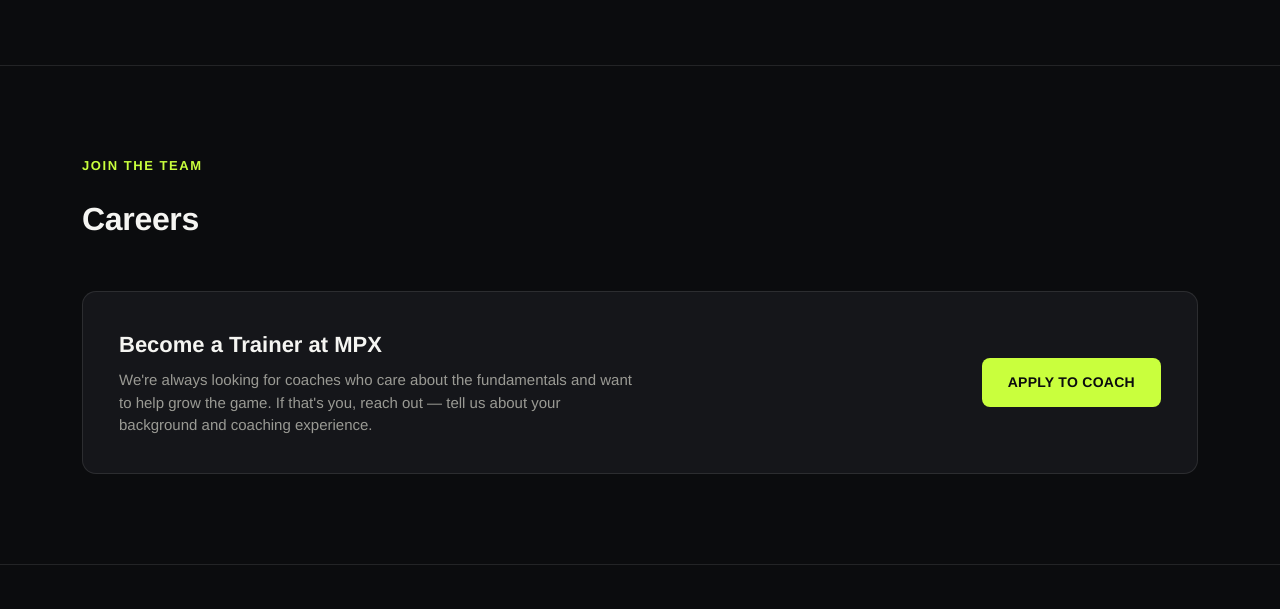
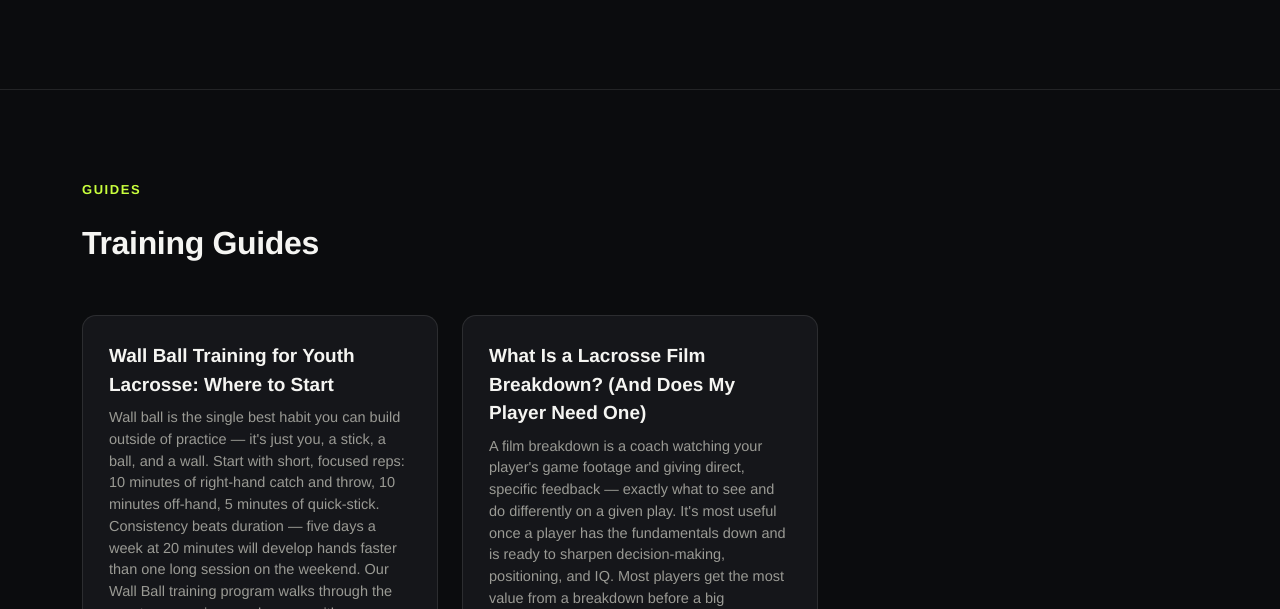
Before and after one commit to pmensonp/mpx-training, a plain HTML site: page training.html in a window 1280 px wide. Shown: the part 2793-3402 px from the top of the page. Drawn offline with Linux system fonts and the light colour scheme.

Commit message:
Update training.html

```diff
--- a/training.html
+++ b/training.html
@@ -53,7 +53,7 @@
     <div class="section-head">
       <div class="eyebrow">GROUP TRAINING</div>
       <h2>Elite Group Sessions</h2>
-      <p>Five age-banded group programs, coached weekly at Trinity Austin School. Sessions begin the week of <strong>August 24, 2026</strong> and run weekly from there. The exact address and map are shared with you automatically once you register below.</p>
+      <p>Five age-banded group programs, coached weekly at Trinity Austin School. Sessions begin the week of <strong>August 24, 2026</strong> and run weekly from there. The exact address and map are shared with you automatically once you register below. Launch week (Aug 24&ndash;31) spots are limited &mdash; reserve yours now before groups fill.</p>
     </div>
     <div class="group-grid">
 
@@ -190,8 +190,30 @@
     </div>
   </div>
 </section>
+<!-- GUIDES -->
+<section class="block">
+<div class="wrap">
+<div class="section-head">
+<div class="eyebrow">GUIDES</div>
+<h2>Training Guides</h2>
+</div>
+<div class="group-grid">
 
-<!-- CAREERS -->
+<div class="group-card">
+<h3>Wall Ball Training for Youth Lacrosse: Where to Start</h3>
+<p>Wall ball is the single best habit you can build outside of practice — it's just you, a stick, a ball, and a wall. Start with short, focused reps: 10 minutes of right-hand catch and throw, 10 minutes off-hand, 5 minutes of quick-stick. Consistency beats duration — five days a week at 20 minutes will develop hands faster than one long session on the weekend. Our <a href="shop.html">Wall Ball training program</a> walks through the exact progression coaches use with our own players.</p>
+</div>
+
+<div class="group-card">
+<h3>What Is a Lacrosse Film Breakdown? (And Does My Player Need One)</h3>
+<p>A film breakdown is a coach watching your player's game footage and giving direct, specific feedback — exactly what to see and do differently on a given play. It's most useful once a player has the fundamentals down and is ready to sharpen decision-making, positioning, and IQ. Most players get the most value from a breakdown before a big tournament or tryout. <a href="book-breakdown.html">Request a breakdown</a> and a coach will walk through your film with you.</p>
+</div>
+
+</div>
+</div>
+</section>
+
+
 <section class="block" id="careers">
   <div class="wrap">
     <div class="section-head">
```
